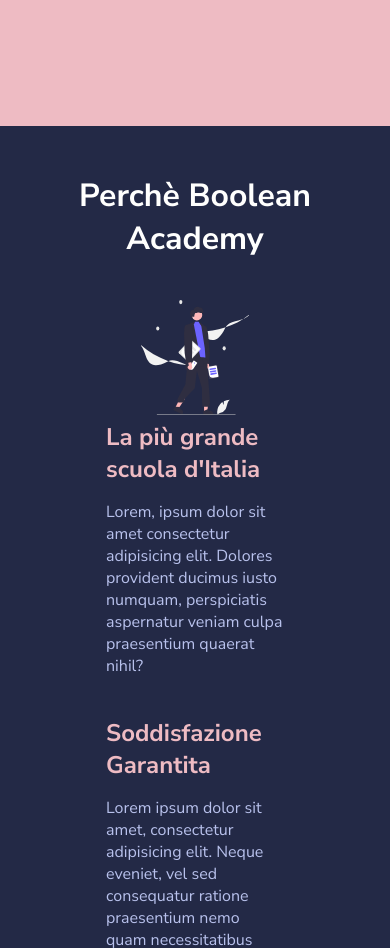
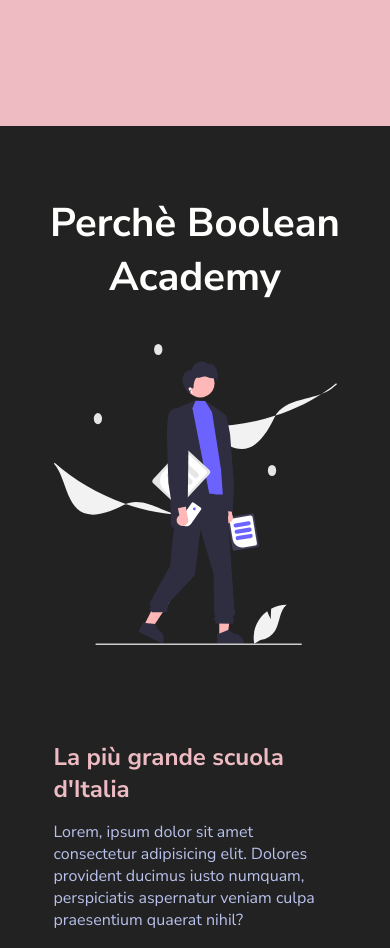
Before and after one commit to matteocenci/html-css-resp-wannabe, a plain HTML site: page index.html in a window 390 px wide. Shown: the part 2660-3608 px from the top of the page. Drawn offline with Linux system fonts and the light colour scheme.

Commit message:
feat: second and third section finished

```diff
--- a/css/responsive.css
+++ b/css/responsive.css
@@ -71,13 +71,38 @@
         align-items: center;
     }
 
+
+
     .lessons .col{
         width: 90%;
         margin-bottom: 100px;
+    }
+
+    .steps{
+        margin-bottom: 0;
     }
 
     .steps .col{
         width: 90%;
         margin-bottom: 90px;
     }
+
+    .why-us{
+        background-color: #222222;
+        margin-bottom: 0;
+        padding-top: 70px;
+    }
+
+    .why-us .col-left{
+        width: 90%;
+        margin-bottom: 90px;
+    }
+
+    .why-us .col-right{
+        width: 90%;
+    }
+
+    .why-us .text-center {
+        font-size: 2.5rem;
+    }
 }
```
